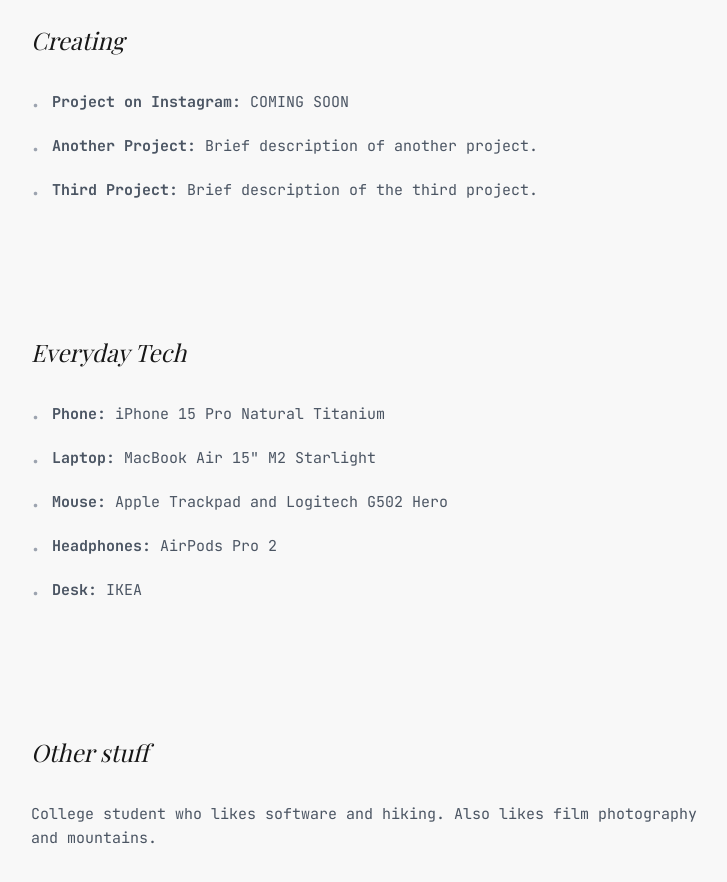
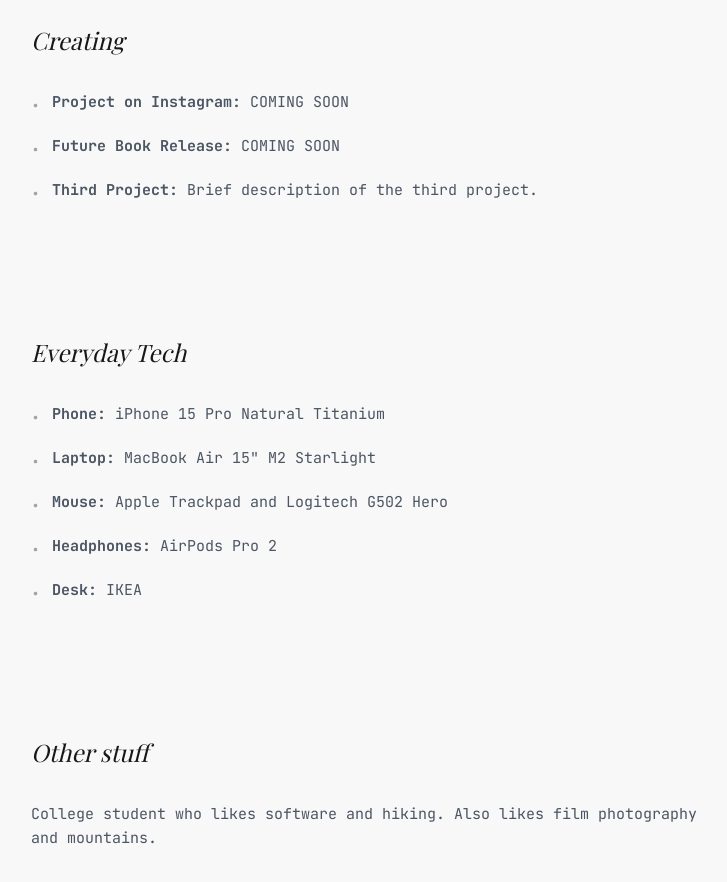
Before and after one commit to hunterbastian/portfolio, a Next.js app: page / in a window 1280 px wide. Shown: the part 1900-2782 px from the top of the page, without its empty margins (273-1000 px from the left). Built offline with nearby package versions, Linux system fonts and the light colour scheme.

Commit message:
Add Future Book Release to Creating section

```diff
--- a/src/components/AnimatedHomePage.tsx
+++ b/src/components/AnimatedHomePage.tsx
@@ -56,8 +56,8 @@
       link: '#'
     },
     {
-      name: 'Another Project',
-      description: 'Brief description of another project.',
+      name: 'Future Book Release',
+      description: 'COMING SOON',
       link: '#'
     },
     {
```
